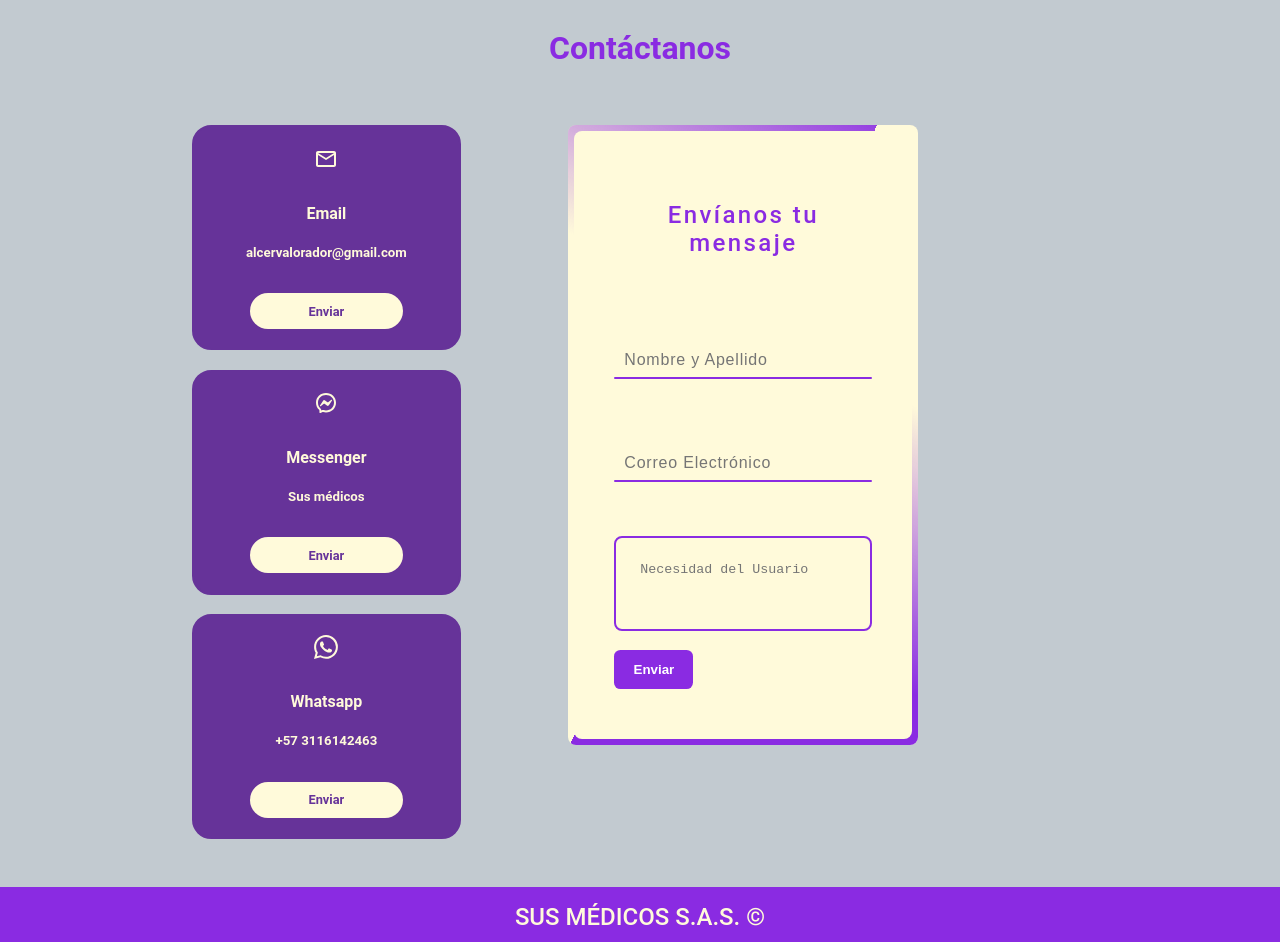
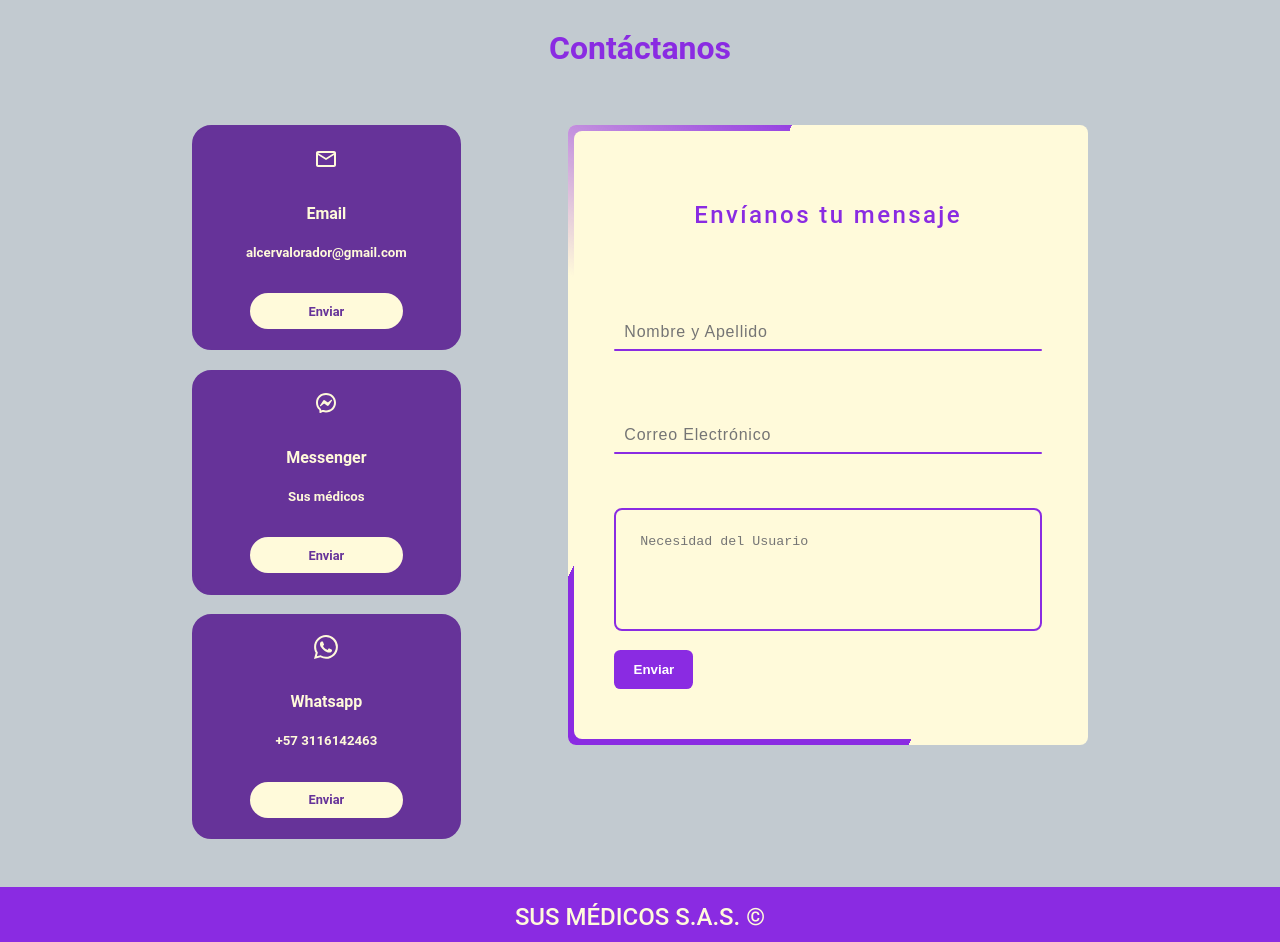
Before and after one commit to tonnyquintero/vidas-page, a React (Create React App) app: page / in a window 1280 px wide. Shown: the part 3340-4282 px from the top of the page. Built offline with nearby package versions, Linux system fonts and the light colour scheme.

Commit message:
fixing animation contact3

```diff
--- a/src/styles/Contact.module.css
+++ b/src/styles/Contact.module.css
@@ -181,7 +181,7 @@ input, textarea {
 
     .box2 {
         position: relative;
-        width: 350px;
+
         height: 620px;
         background: #FFFADA;
         border-radius: 8px;
```
